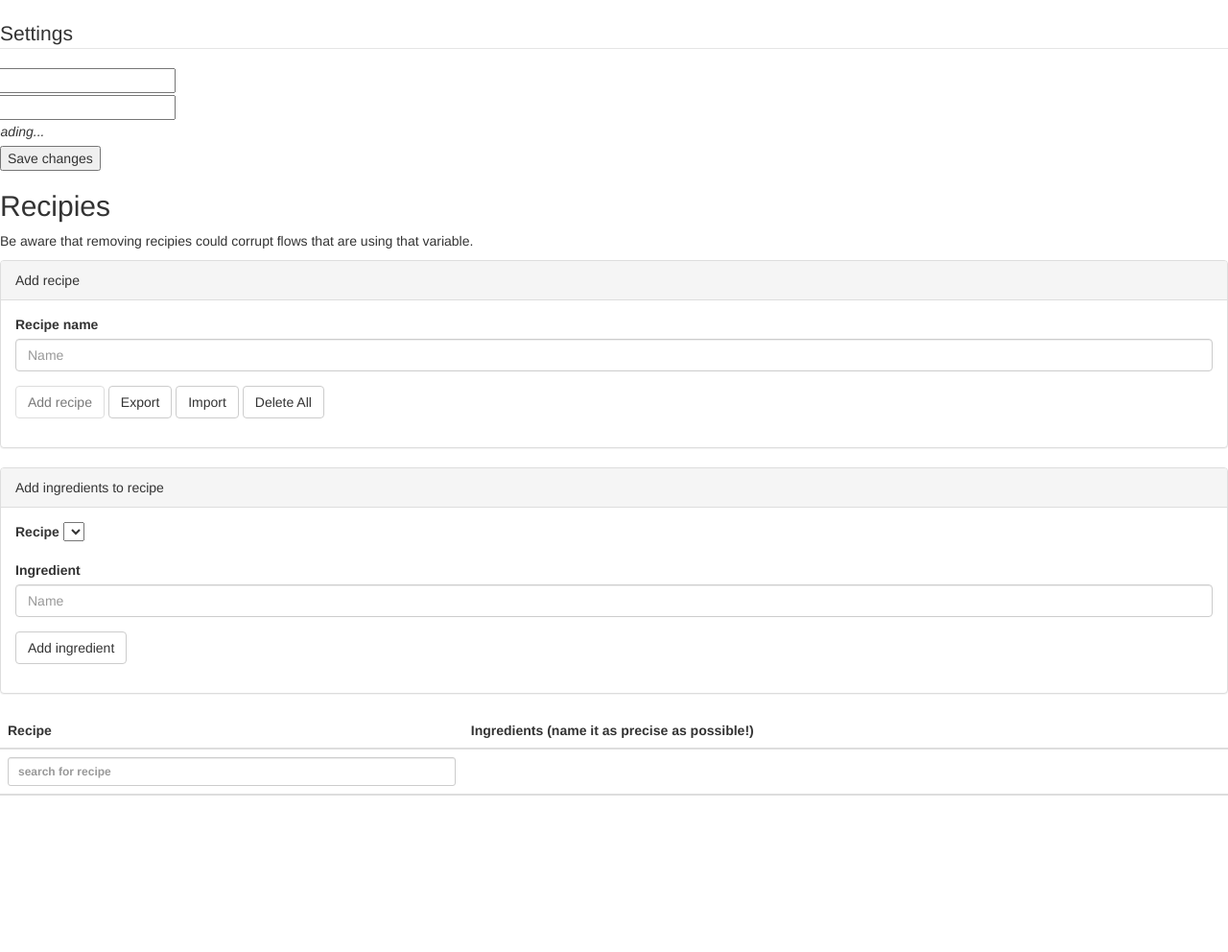
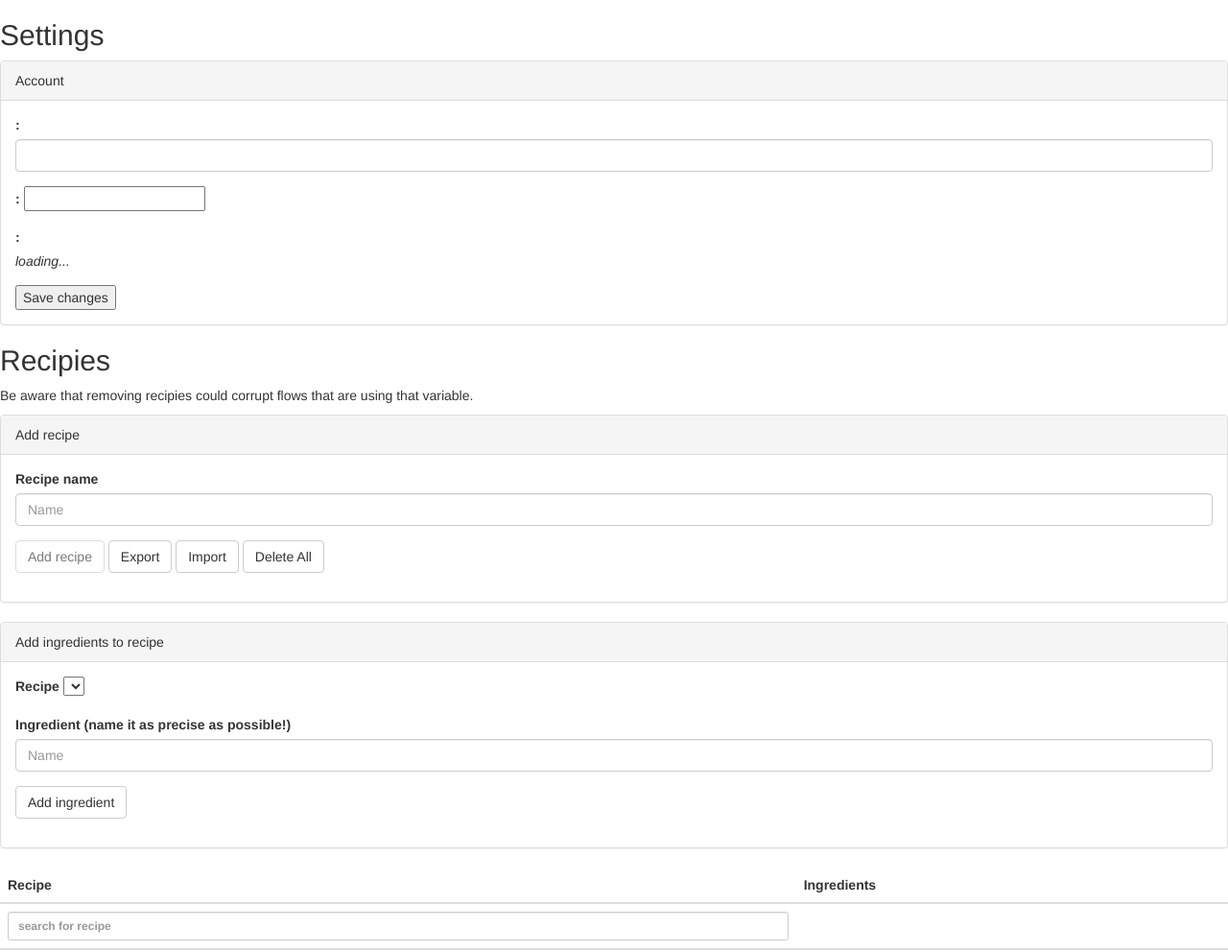
Before and after one commit to Retrospected/app.picnic, a website: page settings/index.html in a window 1280 px wide. Shown: the whole page at 96% size. Before the commit the page ends 849 px from the top, so only its background shows below. Drawn offline with Linux system fonts and the light colour scheme.

Commit message:
Fixing design of the settings page to make it look better via the app

```diff
--- a/settings/index.html
+++ b/settings/index.html
@@ -14,25 +14,31 @@
   </h1>
   <p data-i18n="settings.subtitle"/>
 
-  <fieldset>
-    <legend>Settings</legend>
-
-    <div class="field row">
+  <div class="form-group">
+    <h2>Settings</h2>
+    <div>
+      <div class="panel panel-default">
+        <div class="panel-heading">Account</div>
+        <div class="panel-body">
+          <form role="form">
+            <div class="form-group">
               <label for="username" data-i18n="settings.username">:</label>
-      <input id="username" type="text" value="" />
+              <input class="form-control" id="username" type="text" value="" />
             </div>
-    <div class="field row">
+            <div class="form-group">
               <label for="password" data-i18n="settings.password">:</label>
               <input id="password" type="password" value="" />
             </div>
-    <div class="field row">
-      <label for="authenticated" data-i18n="settings.authenticated">: </label><var id="status">loading...</var>
+            <div class="form-group">
+              <label for="authenticated" data-i18n="settings.authenticated">:</label>
+              <div><var id="status">loading...</var></div>
+            </div>
+          </form>
+          <button id="save" class="right">Save changes</button>
+        </div>
+      </div>
     </div>
 
-
-  </fieldset>
-
-  <button id="save" class="right">Save changes</button>
     <div class="form-group">
       <body ng-controller="RecipeSettingsController as rm">
         <h2>Recipies</h2>
@@ -85,7 +91,7 @@
                   </select>
                 </div>
                 <div class="form-group">
-                        <label for="recipeName">Ingredient</label>
+                  <label for="recipeName">Ingredient (name it as precise as possible!)</label>
                   <input class="form-control" id="ingredientName" type="text" ng-model="rm.newIngredient.name" placeholder="Name">
                 </div>
                 <div class="form-group">
@@ -98,7 +104,7 @@
             <thead>
               <tr>
                 <th st-sort="name">Recipe</th>
-                    <th st-sort="ingredients">Ingredients (name it as precise as possible!)</th>
+                <th st-sort="ingredients">Ingredients</th>
                 <th></th>
               </tr>
               <tr>
```
Lines whose indentation alone changed are shown as unchanged.
